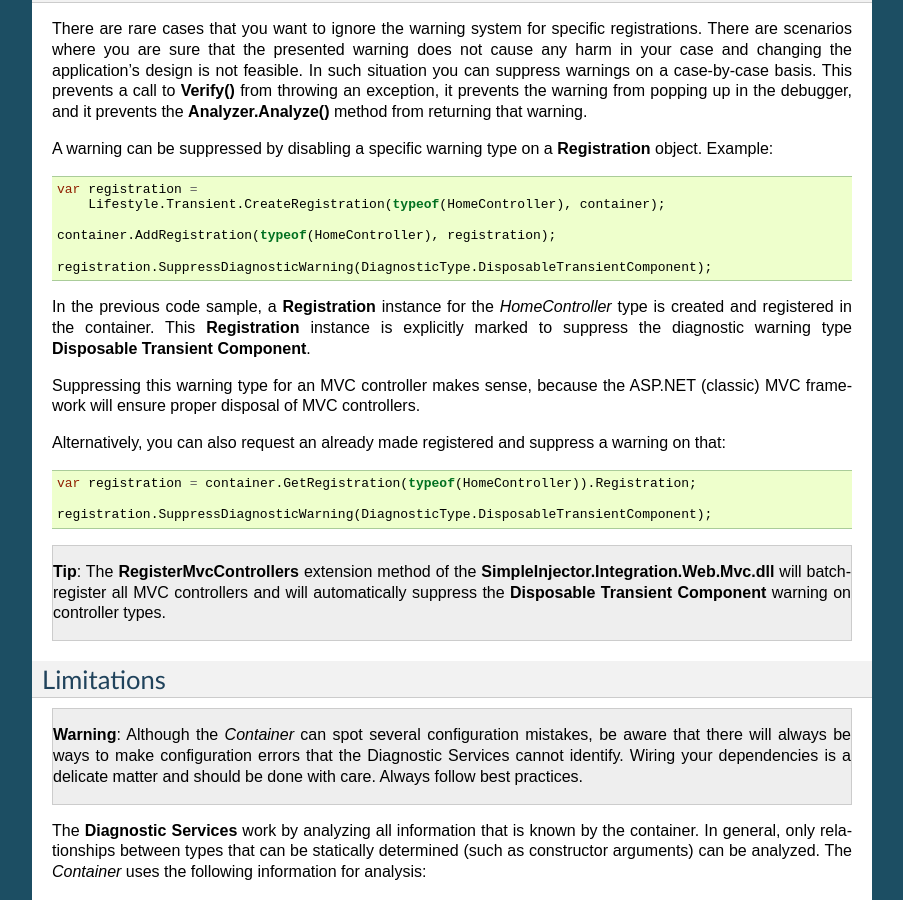
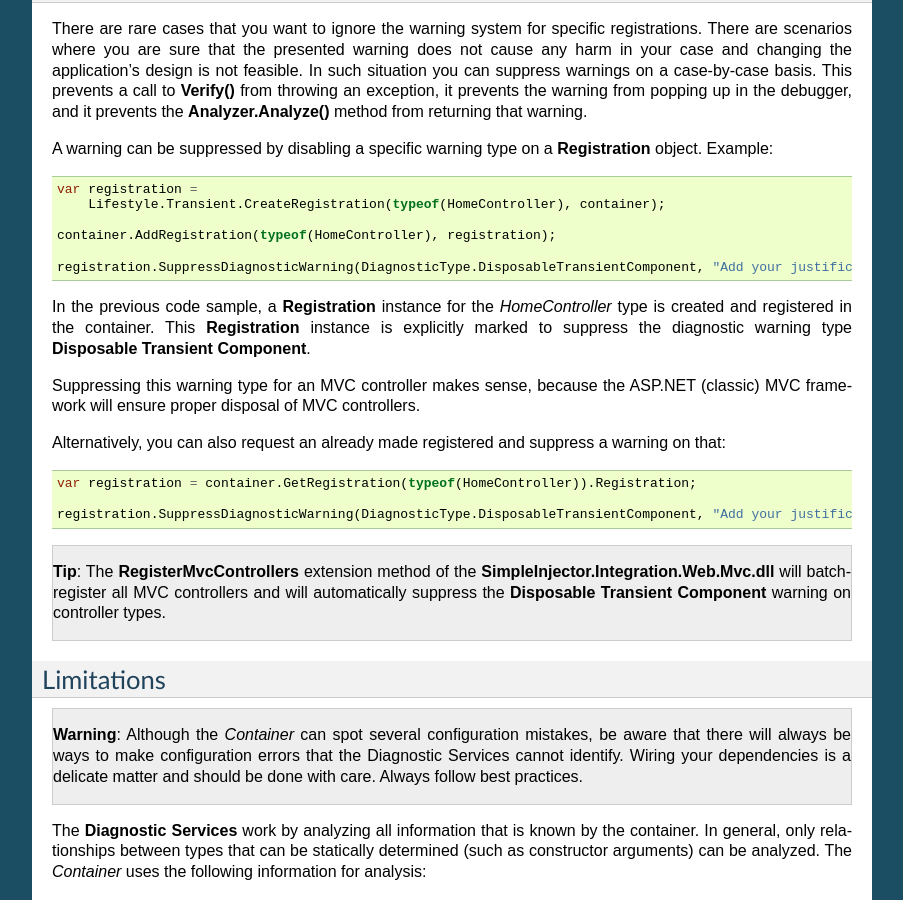
Before and after one commit to simpleinjector/Documentation, a Sphinx documentation site: the page built from source/diagnostics.rst, in a window 1280 px wide and 900 px high, scrolled down 3701 px. Shown: the whole window, without its empty margins (198-1101 px from the left). Built offline with Sphinx 7.4.7, drawn with Linux system fonts in a browser that asks for light colours.

Commit message:
Update diagnostics.rst
The method SuppressDiagnosticWarning needs two parameters. Perhaps there was only one parameter necessary in a previous version?

```diff
--- a/source/diagnostics.rst
+++ b/source/diagnostics.rst
@@ -143,7 +143,7 @@ A warning can be suppressed by disabling a specific warning type on a **Registra
 
     container.AddRegistration(typeof(HomeController), registration);
 
-    registration.SuppressDiagnosticWarning(DiagnosticType.DisposableTransientComponent);
+    registration.SuppressDiagnosticWarning(DiagnosticType.DisposableTransientComponent, "Add your justification");
 
 In the previous code sample, a **Registration** instance for the *HomeController* type is created and registered in the container. This **Registration** instance is explicitly marked to suppress the diagnostic warning type **Disposable Transient Component**.
 
@@ -155,7 +155,7 @@ Alternatively, you can also request an already made registered and suppress a wa
 
     var registration = container.GetRegistration(typeof(HomeController)).Registration;
 
-    registration.SuppressDiagnosticWarning(DiagnosticType.DisposableTransientComponent);
+    registration.SuppressDiagnosticWarning(DiagnosticType.DisposableTransientComponent, "Add your justification");
 
 .. container:: Note
 
```
